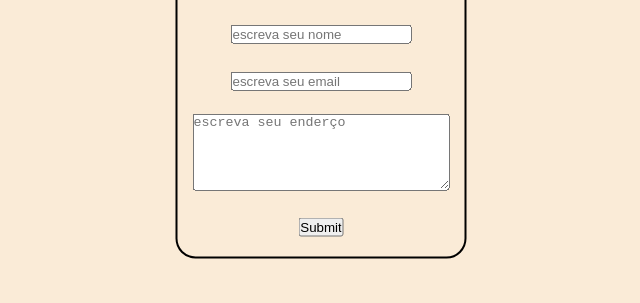
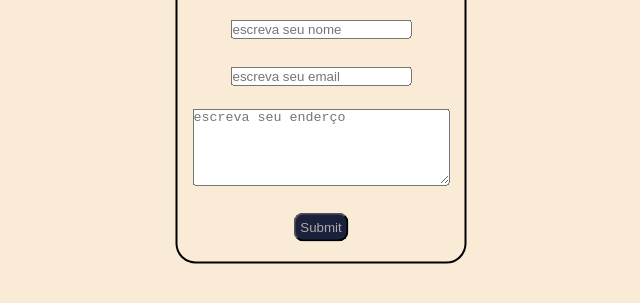
Before and after one commit to francisco5757/prova2C, a plain HTML site: page index.html in a window 1280 px wide. Shown: the part 311-614 px from the top of the page, without its empty margins (319-959 px from the left). Drawn offline with Linux system fonts and the light colour scheme.

Commit message:
versao2
criei um estilo para o botão.

```diff
--- a/index.html
+++ b/index.html
@@ -17,7 +17,7 @@
         <br><br>
         <textarea name="endereco" placeholder="escreva seu enderço" id="" cols="30" rows="5"></textarea>
         <br><br>
-        <input type="submit" onclick="entrar()">
+        <input type="submit" id="enviar" onclick="entrar()">
     </form>
 </body>
 <script>
--- a/style.css
+++ b/style.css
@@ -19,3 +19,9 @@ body{
 input, h1{
     margin: 5px;
 }
+#enviar{
+    padding: 5px;
+    background-color: rgb(27, 32, 61);
+    color: rgb(175, 170, 164);
+    border-radius: 10px;
+}
```
